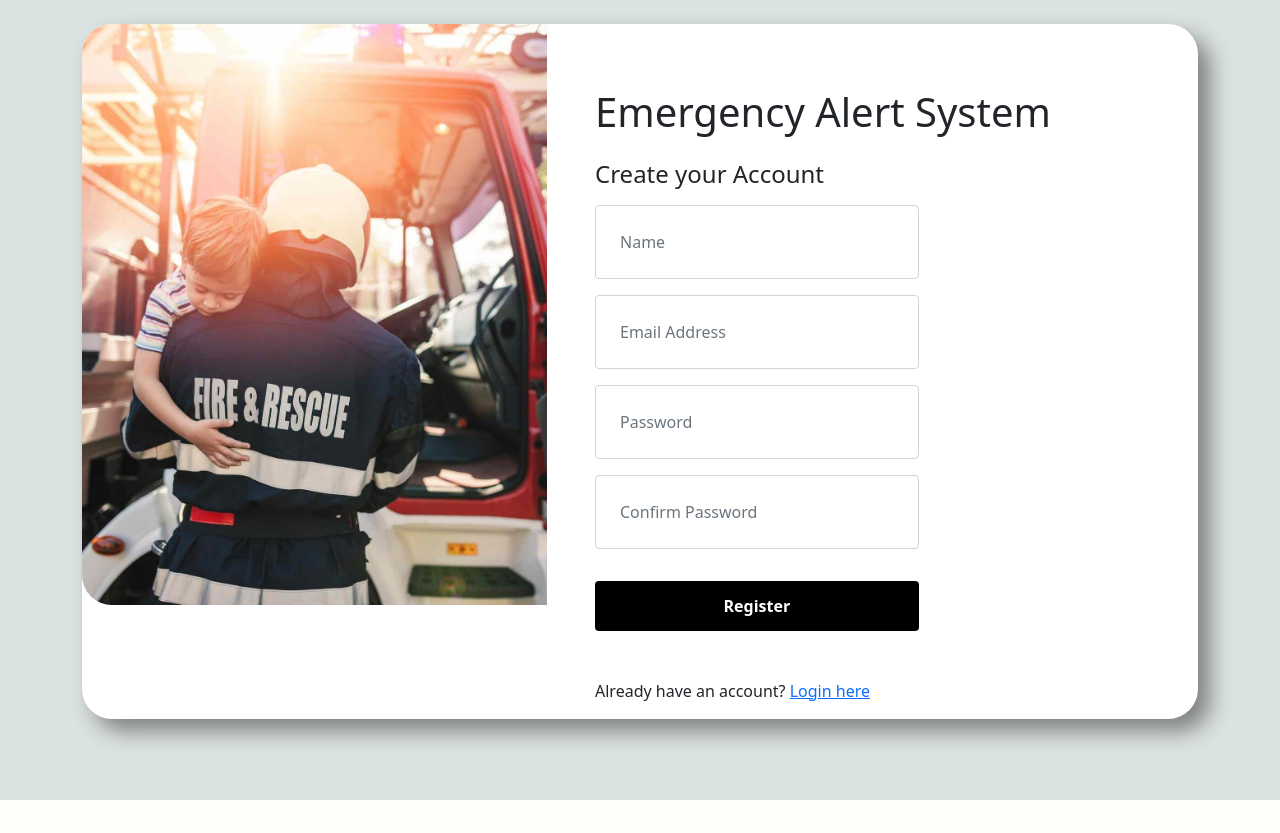
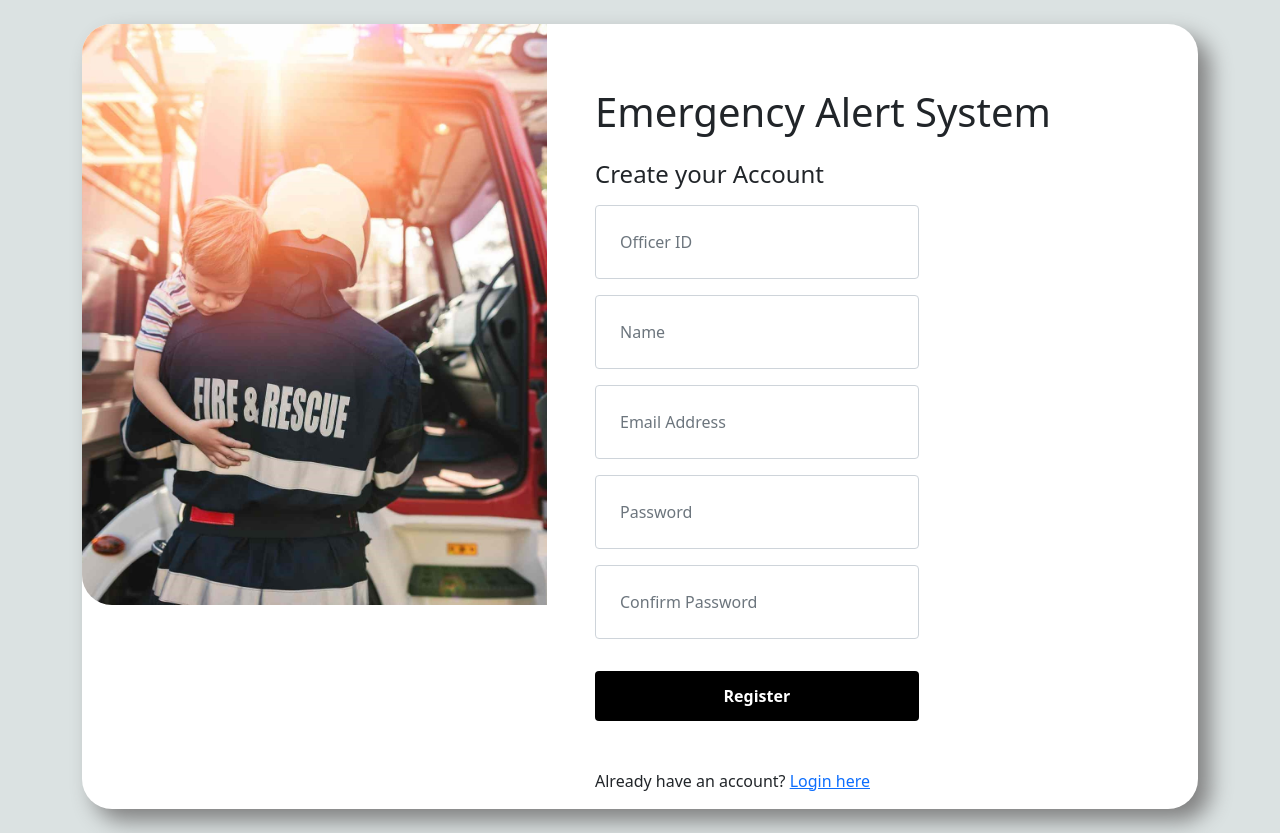
Before and after one commit to trevoromondi/CS-Project-I, a PHP site: page /register.php in a window 1280 px wide. Before the commit the page ends 800 px from the top, so only its background shows below. Run offline with PHP 8.4, Linux system fonts and the light colour scheme.

Commit message:
Update register.php

```diff
--- a/register.php
+++ b/register.php
@@ -23,24 +23,29 @@
                       <h1 class="font-weight-bold py-3">Emergency Alert System</h1>
                       <h4>Create your Account</h4>
                       <form>
-                          <div class="form-row">
+                      <div class="form-row">
                               <div class="col-lg-7">
-                                  <input type="text" placeholder="Name" class="form-control my-3 p-4" >
+                                  <input id="officer_id" type="text" placeholder="Officer ID" class="form-control my-3 p-4" >
                               </div>
                           </div>
                           <div class="form-row">
                               <div class="col-lg-7">
-                                  <input type="email" placeholder="Email Address" class="form-control my-3 p-4">
+                                  <input id="officer_name" type="text" placeholder="Name" class="form-control my-3 p-4" >
                               </div>
                           </div>
                           <div class="form-row">
                               <div class="col-lg-7">
-                                  <input type="password" placeholder="Password" class="form-control my-3 p-4" >
+                                  <input id="officer_email" type="email" placeholder="Email Address" class="form-control my-3 p-4">
                               </div>
                           </div>
                           <div class="form-row">
                               <div class="col-lg-7">
-                                  <input type="password" placeholder="Confirm Password" class="form-control my-3 p-4" >
+                                  <input id="password" type="password" placeholder="Password" class="form-control my-3 p-4" >
+                              </div>
+                          </div>
+                          <div class="form-row">
+                              <div class="col-lg-7">
+                                  <input id="password" type="password" placeholder="Confirm Password" class="form-control my-3 p-4" >
                               </div>
                           </div>
                           <div class="form-row">
```
